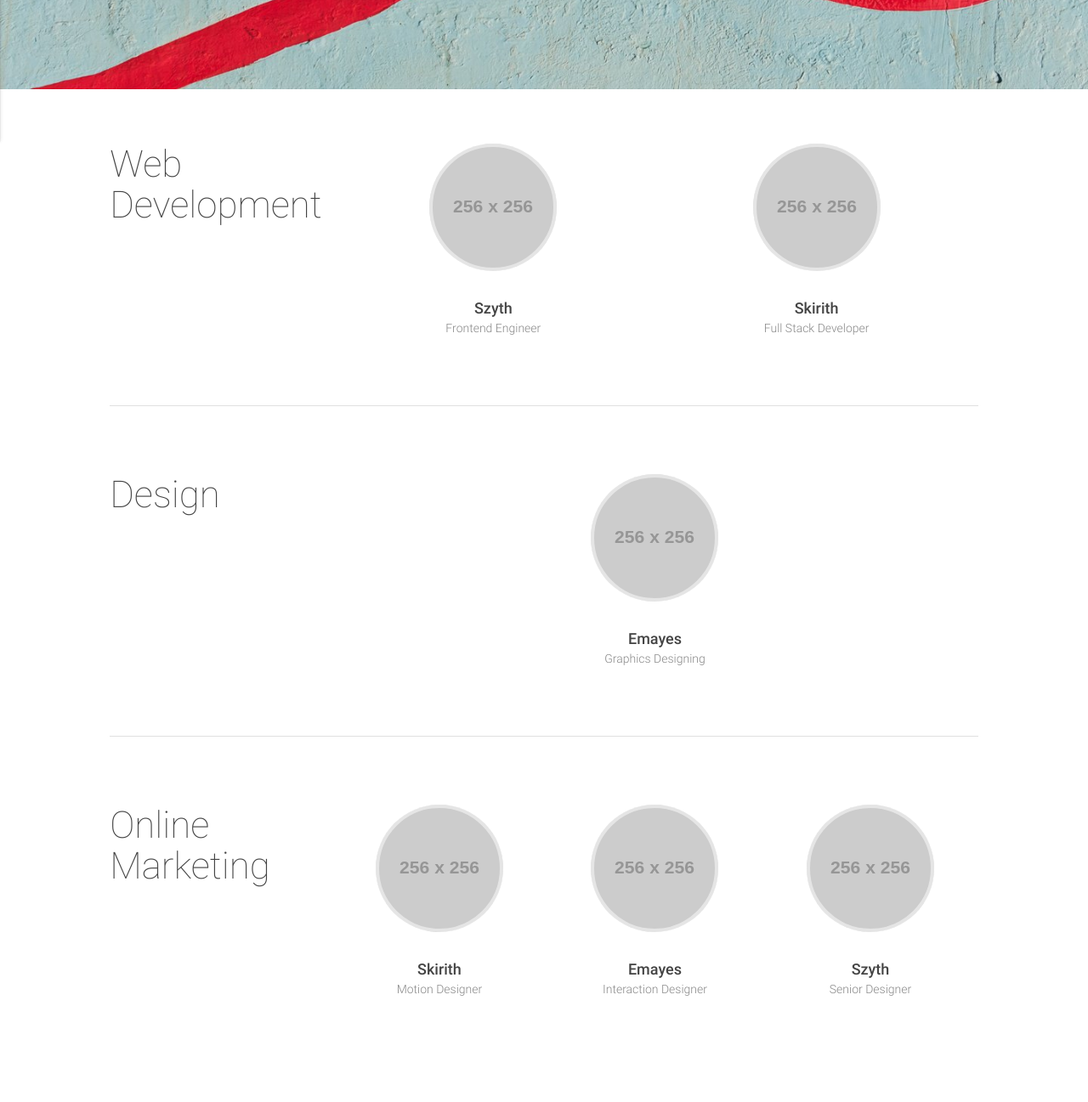
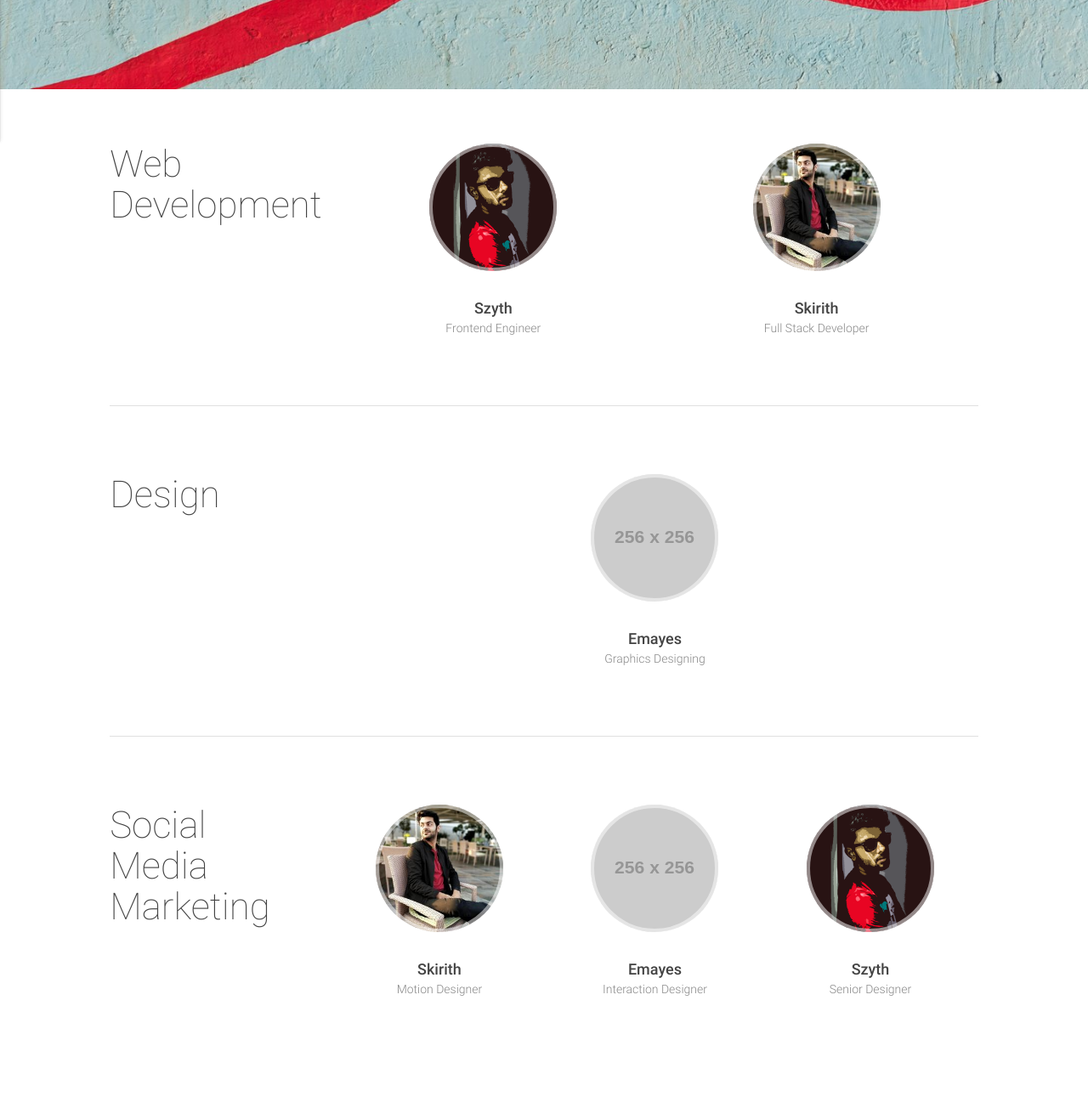
Before and after one commit to szyth/sg-startup, a website with bundled scripts: page team.html in a window 1280 px wide. Shown: the part 695-1992 px from the top of the page at 85% size. Built offline with nearby package versions, Linux system fonts and the light colour scheme; placeholder pictures from the web are drawn by us.

Commit message:
Pic updated

```diff
--- a/team.html
+++ b/team.html
@@ -82,11 +82,13 @@
             <div class="row">
 
               <div class="col s12 m6">
+                <a href="https://www.instagram.com/xyzzia" target="_blank">
                   <div class="avatar-wrapper">
                     <span class="avatar">
-                    <img src="http://placehold.it/256x256" alt="">
+                      <img src="images/team/team21.jpg">
                     </span>
                   </div>
+                </a>
                 <div class="avatar-name">
                   <span class="name">Szyth</span>
                   <span class="title">Frontend Engineer</span>
@@ -94,11 +96,13 @@
               </div>
 
               <div class="col s12 m6">
+                <a href="https://www.instagram.com/notshayannasir" target="_blank">
                   <div class="avatar-wrapper">
                     <span class="avatar">
-                    <img src="http://placehold.it/256x256" alt="">
+                      <img src="images/team/team1.jpeg">
                     </span>
                   </div>
+                </a>
                 <div class="avatar-name">
                   <span class="name">Skirith</span>
                   <span class="title">Full Stack Developer</span>
@@ -122,11 +126,13 @@
             <div class="row">
 
               <div class="col s12 m12">
+                <a href="https://www.instagram.com/shamsiareeb" target="_blank">
                   <div class="avatar-wrapper">
                     <span class="avatar">
-                    <img src="http://placehold.it/256x256" alt="">
+                      <img src="http://placehold.it/256x256">
                     </span>
                   </div>
+                </a>
                 <div class="avatar-name">
                   <span class="name">Emayes</span>
                   <span class="title">Graphics Designing</span>
@@ -167,18 +173,20 @@
             <div class="divider"></div>
           </div>
           <div class="col s12 l3 center-on-small-only">
-            <h3 class="section-title">Online Marketing</h3>
+            <h3 class="section-title">Social Media Marketing</h3>
           </div>
 
           <div class="col s12 l9">
             <div class="row">
 
               <div class="col s12 m4">
+                <a href="https://www.instagram.com/notshayannasir" target="_blank">
                   <div class="avatar-wrapper">
                     <span class="avatar">
-                    <img src="http://placehold.it/256x256" alt="">
+                      <img src="images/team/team1.jpeg">
                     </span>
                   </div>
+                </a>
                 <div class="avatar-name">
                   <span class="name">Skirith</span>
                   <span class="title">Motion Designer</span>
@@ -186,11 +194,13 @@
               </div>
 
               <div class="col s12 m4">
+                <a href="https://www.instagram.com/shamsiareeb" target="_blank">
                   <div class="avatar-wrapper">
                     <span class="avatar">
-                    <img src="http://placehold.it/256x256" alt="">
+                      <img src="http://placehold.it/256x256">
                     </span>
                   </div>
+                </a>
                 <div class="avatar-name">
                   <span class="name">Emayes</span>
                   <span class="title">Interaction Designer</span>
@@ -198,11 +208,13 @@
               </div>
 
               <div class="col s12 m4">
+                <a href="https://www.instagram.com/xyzzia" target="_blank">
                   <div class="avatar-wrapper">
                     <span class="avatar">
-                    <img src="http://placehold.it/256x256" alt="">
+                      <img src="images/team/team21.jpg">
                     </span>
                   </div>
+                </a>
                 <div class="avatar-name">
                   <span class="name">Szyth</span>
                   <span class="title">Senior Designer</span>
```
Also changed, not shown: images/team/team1.jpeg (added), images/team/team2.jpg (added), images/team/team21.jpg (added). Lines whose indentation alone changed are shown as unchanged.
